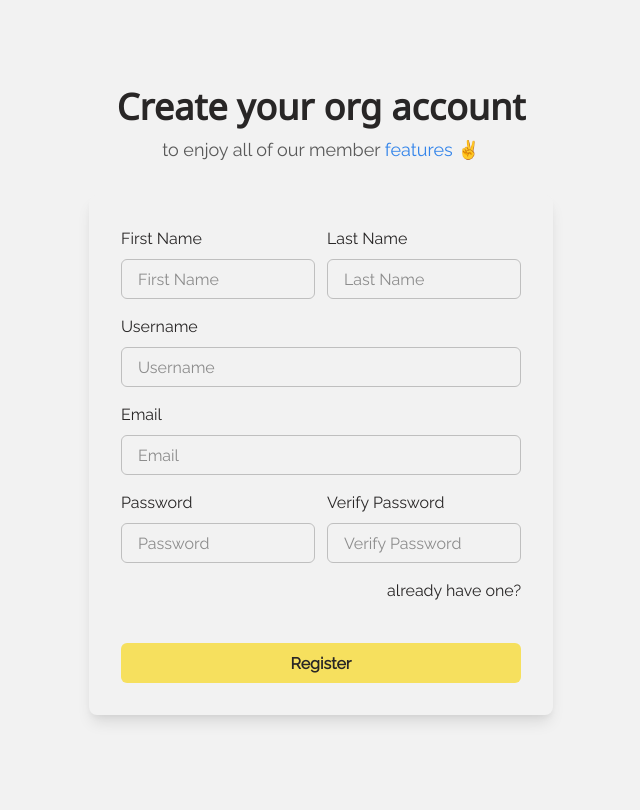
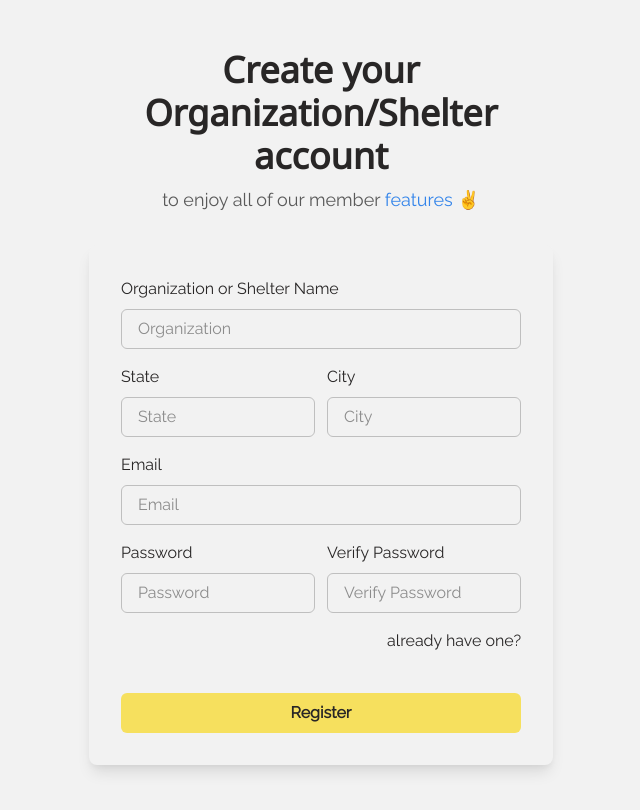
Before and after one commit to palepinkdot/senior-design, a Next.js app in the folder web/: page /app/register-org in a window 1280 px wide. Shown: the top 810 px of the page, without its empty margins (319-959 px from the left). Built offline with nearby package versions, Linux system fonts and the light colour scheme; no server answers.

Commit message:
created form for org accounts to register

```diff
--- a/web/src/components/app/OrgRegisterCard.tsx
+++ b/web/src/components/app/OrgRegisterCard.tsx
@@ -62,7 +62,7 @@ export default function OrgRegisterCard() {
             <Flex minH={"100vh"} align={"center"} justify={"center"} bg="white">
               <Stack spacing={8} mx={"auto"} maxW={"lg"} py={12} px={6}>
                 <Stack align={"center"}>
-                  <Heading fontSize={"4xl"}>Create your org account</Heading>
+                  <Heading fontSize={"4xl"} align={"center"}>Create your Organization/Shelter account</Heading>
                   <Text fontSize={"lg"} color={"gray.600"}>
                     to enjoy all of our member{" "}
                     <Link color={"blue.400"}>features</Link> ✌️
@@ -75,34 +75,51 @@ export default function OrgRegisterCard() {
                   p={8}
                 >
                   <Stack spacing={4}>
-                    <Flex justifyContent={"space-between"}>
-                      <FormControl pr={1.5} id="firstname">
+                    {/* <Flex justifyContent={"space-between"}>
+                      <FormControl pr={1.5} id="orgadminFirstname">
                         <InputField
-                          name="firstname"
+                          name="orgadminFirstname"
                           placeholder="First Name"
                           label="First Name"
                         />
                       </FormControl>
-                      <FormControl pl={1.5} id="lastname">
+                      <FormControl pl={1.5} id="orgadminLastname">
                         <InputField
-                          name="lastname"
+                          name="orgadminLastname"
                           placeholder="Last Name"
                           label="Last Name"
                         />
                       </FormControl>
-                    </Flex>
+                    </Flex> */}
 
-                    <FormControl id="username">
+                    <FormControl id="orgname">
                       <InputField
-                        name="username"
-                        placeholder="Username"
-                        label="Username"
+                        name="Organization"
+                        placeholder="Organization"
+                        label="Organization or Shelter Name"
                       />
                     </FormControl>
 
-                    <FormControl id="email">
+                    <Flex justifyContent={"space-between"}>
+                      <FormControl pr={1.5} id="orgstate">
+                        <InputField
+                          name="state"
+                          placeholder="State"
+                          label="State"
+                        />
+                      </FormControl>
+                      <FormControl pl={1.5} id="orgcity">
+                        <InputField
+                          name="orgcity"
+                          placeholder="City"
+                          label="City"
+                        />
+                      </FormControl>
+                    </Flex>
+
+                    <FormControl id="orgemail">
                       <InputField
-                        name="email"
+                        name="orgemail"
                         placeholder="Email"
                         label="Email"
                       />
```
Also changed, not shown: 1 other file (tests, documents, lock files or other folders).
